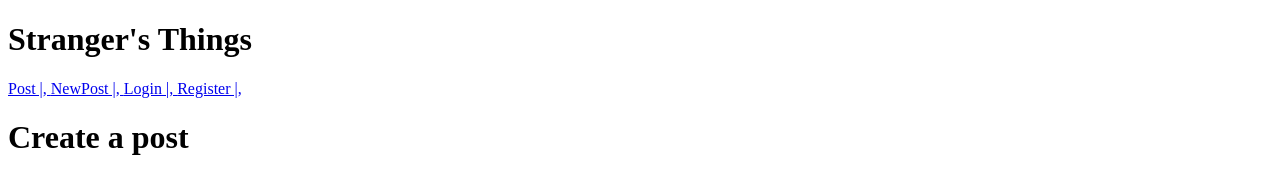
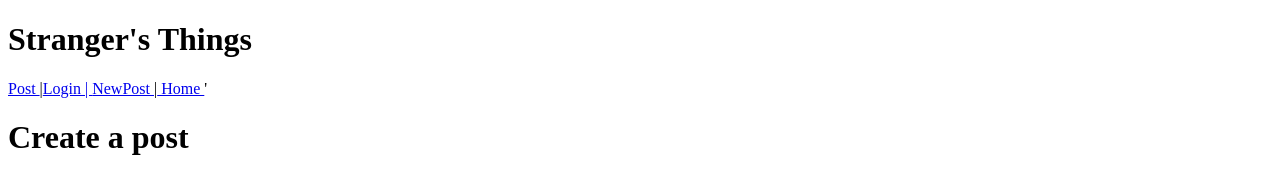
Before and after one commit to emiliobatan/Strangers_Things, a React (Create React App) app: page /newpost in a window 1280 px wide. Shown: the top 170 px of the page. Built offline with nearby package versions, Linux system fonts and the light colour scheme.

Commit message:
added a util file and logout button

```diff
--- a/src/components/App.js
+++ b/src/components/App.js
@@ -1,8 +1,8 @@
-import React, { useState, useEffect } from 'react';
+import React, { useState } from 'react';
 import { Route, Link } from 'react-router-dom';
 
 import {
-    UserForm,
+    Login,
     Posts,
     Home,
     NewPost
@@ -13,28 +13,33 @@ import {
 const App = () => {
     const [token, setToken] = useState('');
     const [users, setUsers] = useState('');
+    // console.log('token: ', token);
+    console.log('user:', users);
 
-    // const [guestUsr, setGuestUsr] = useState('');
-    console.log('token: ', token);
+
     return <>
         <h1> Stranger's Things </h1>
-        <Link to = '/posts'> Post |, </Link>
-        <Link to = '/newpost'>NewPost |, </Link>
-        <Link to = '/user/login'> Login |, </Link>
-        <Link to ='/user/register'> Register |, </Link>
+        <Link to = '/posts'> Post </Link> |
+        {
+            token ? <button className ='logout' onClick = {() => setToken('')}>Logout</button> : <Link to ='/users/login'>Login | </Link>
+        }
+        <Link to = '/newpost'> NewPost </Link> |
+        {/* <Link to = '/user/login'> Login </Link> | */}
+        {/* <Link to ='/user/register'> Register </Link> | */}
+        <Link to ='/Home'> Home </Link>'
 
     <div>
         <Route exact path="/">
             <Home />
         </Route>
         <Route exact path="/posts">
-            <Posts/>
+            <Posts token = {token} />
         </Route>
         <Route path="/newpost">
             <NewPost token = {token} setUsers ={setUsers}/>
         </Route>
-        <Route exact path="/user/:method">
-            <UserForm setToken={setToken} setUsers ={setUsers} />
+        <Route exact path="/users/:method">
+            <Login setToken = {setToken} setUsers = {setUsers} />
         </Route>
     </div>
   </>
--- a/src/components/index.js
+++ b/src/components/index.js
@@ -1,5 +1,5 @@
 export { default as Posts } from './Posts';
 export { default as NewPost } from './NewPost';
-export { default as UserForm } from './UserForm';
+export { default as Login } from './Login';
 export { default as Home } from './Home';
 export { default as App } from './App'
--- a/src/components/posts.js
+++ b/src/components/posts.js
@@ -2,11 +2,11 @@ import React, { useState, useEffect } from 'react';
 
 const { REACT_APP_BASE_URL } = process.env;
 const APIURL = REACT_APP_BASE_URL;
-console.log('APIURL: ', APIURL)
+// console.log('APIURL: ', APIURL)
 
 const Posts = () => {
     const [posts, setPosts] = useState([]);
-    console.log('posts', posts);
+    // console.log('posts', posts);
 
 
     useEffect(() => {
--- a/src/index.js
+++ b/src/index.js
@@ -4,8 +4,8 @@ import { BrowserRouter as Router } from 'react-router-dom';
 
 
 const { REACT_APP_BASE_URL } = process.env;
-const APIURL = REACT_APP_BASE_URL;
-console.log('APIURL: ', APIURL)
+// const APIURL = REACT_APP_BASE_URL;
+// console.log('APIURL: ', APIURL)
 
 
 
```
Also changed, not shown: src/components/Login.js (renamed from src/components/UserForm.js, +7 -4 lines), src/util/index.js (added, +26 -0 lines), src/components/NewPost.js (indentation only).
